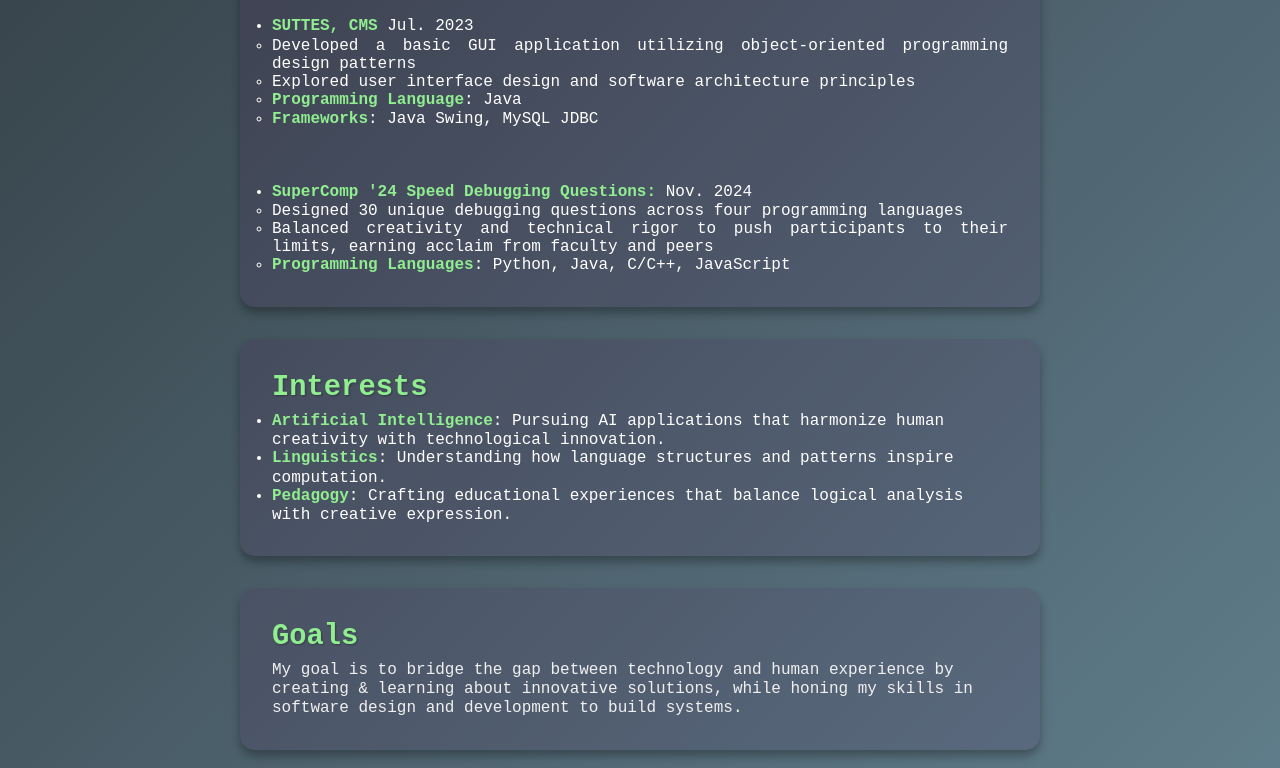
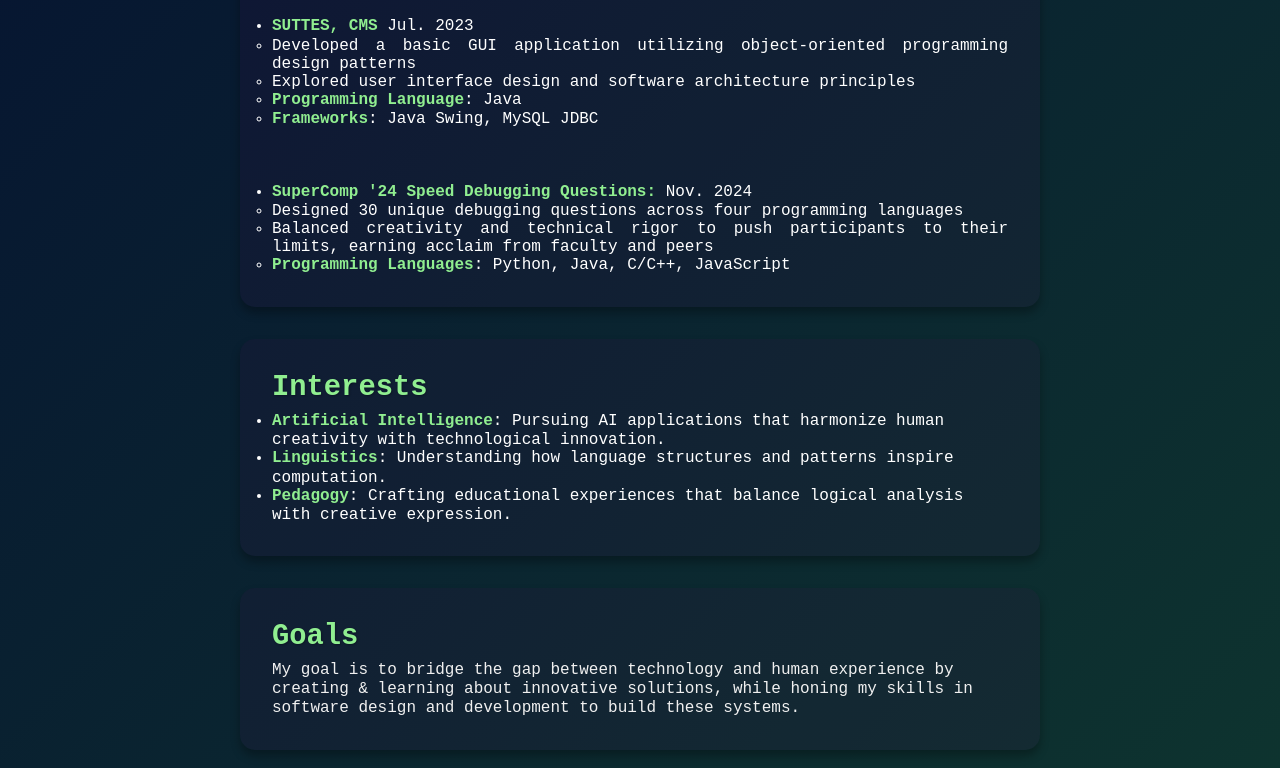
Before and after one commit to ChamanEIqbal/ChamanEIqbal.github.io, a plain HTML site: page index.html in a window 1280 px wide. Shown: the part 1605-2373 px from the top of the page. Drawn offline with Linux system fonts and the light colour scheme.

Commit message:
minor edits

```diff
--- a/index.html
+++ b/index.html
@@ -174,7 +174,7 @@
       <div class="simple-text">
         <h2>Goals</h2>
         <p>
-          My goal is to bridge the gap between technology and human experience by creating & learning about innovative solutions, while honing my skills in software design and development to build systems.
+          My goal is to bridge the gap between technology and human experience by creating & learning about innovative solutions, while honing my skills in software design and development to build these systems.
         </p>
       </div>
     </div>
--- a/resources/style.css
+++ b/resources/style.css
@@ -7,7 +7,7 @@
   }
 
   body {
-    background: linear-gradient(135deg, #1a1a1d, #607d8b);
+    background: linear-gradient(135deg, #010033, #0e342f);
     color: #fff;
     overflow-y: scroll;
   }
```
